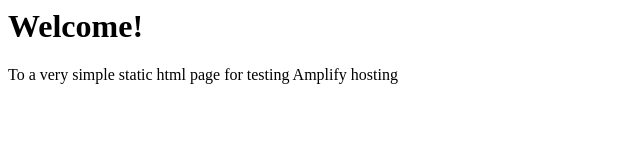
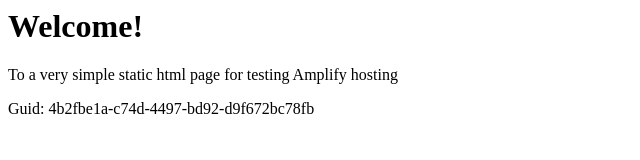
Before and after one commit to aws-aemilia-bom/Github-PR-Commit-Integration-Test-DoNotTouch-Gith-OKSLNVO2-v1-prod-ap-south-1, a website: page src/index.html in a window 1280 px wide. Shown: the whole page, without its empty margins (0-640 px from the left). Drawn offline with Linux system fonts and the light colour scheme.

Commit message:
commit from integ tests

```diff
--- a/src/index.html
+++ b/src/index.html
@@ -1,3 +1,5 @@
+
+
 <html lang="en">
 
 <head>
@@ -10,6 +12,6 @@
 <body>
     <h1>Welcome!</h1>
     <p>To a very simple static html page for testing Amplify hosting</p>
-</body>
+    <p>Guid: 4b2fbe1a-c74d-4497-bd92-d9f672bc78fb</p></body>
 
 </html>
```
